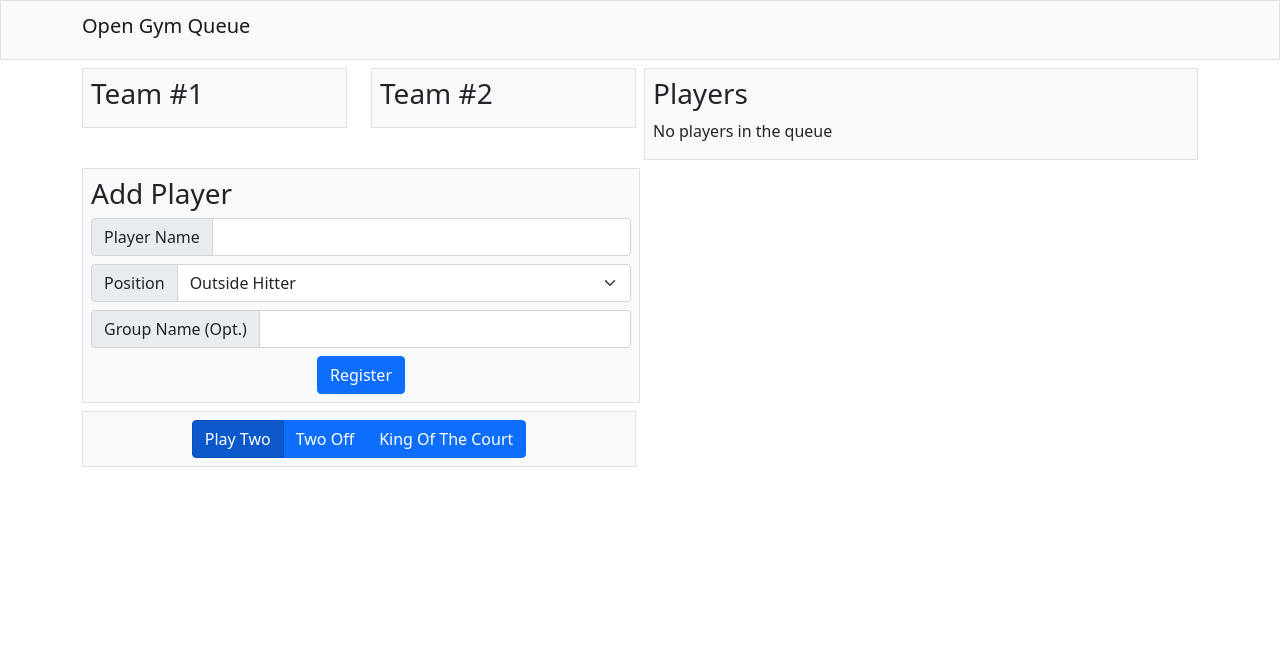
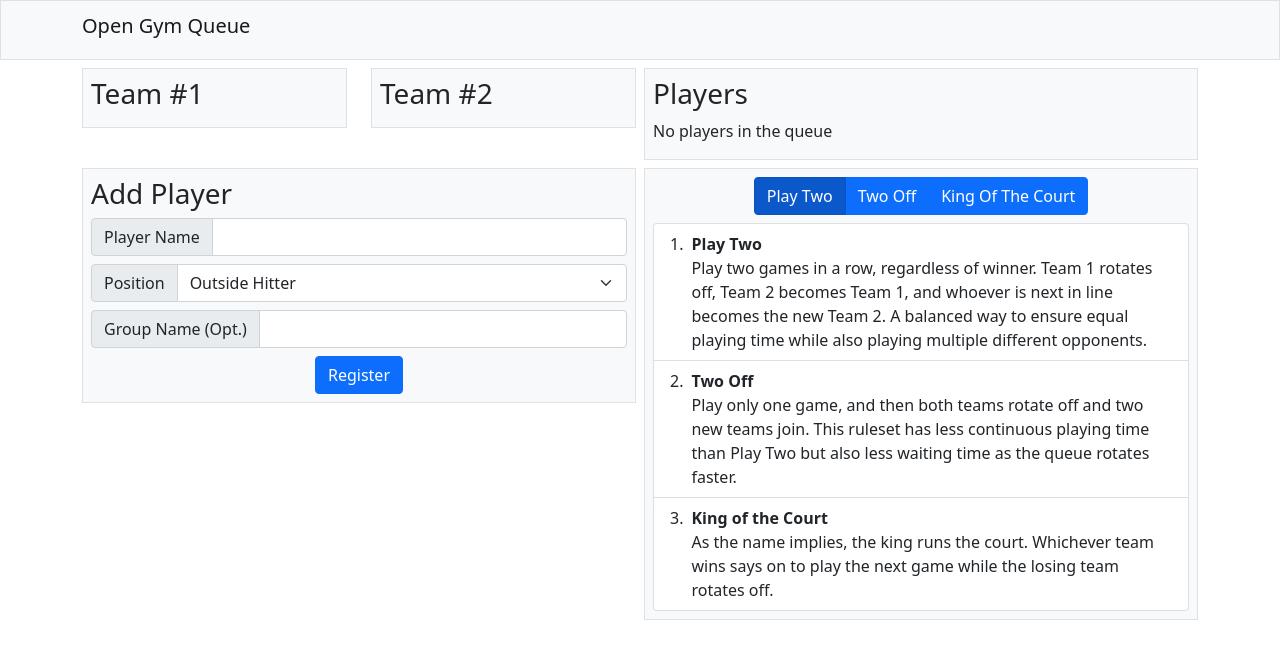
Before and after one commit to yusufvg/open-gym-queue, a React (Create React App) app: page / in a window 1280 px wide. Shown: the top 658 px of the page. Built offline with nearby package versions, Linux system fonts and the light colour scheme.

Commit message:
margin fix ruleset explinations

```diff
--- a/src/components/AddPlayerWindow.jsx
+++ b/src/components/AddPlayerWindow.jsx
@@ -33,7 +33,7 @@ class AddPlayerWindow extends React.Component {
   render() {
     return (
       <div className="col-12 col-md-6">
-        <div className="border bg-light p-2 h-100 w-100 d-inline-block">
+        <div className="border bg-light p-2 mb-2">
           <form onSubmit={this.handleSubmit}>
             <h3>Add Player</h3>
             <div className="mb-2">
--- a/src/components/QueueView.jsx
+++ b/src/components/QueueView.jsx
@@ -261,12 +261,12 @@ class QueueView extends Component {
             </div>
           </div>
           <div className="row gx-2">
-            <div className="mb-2">
-              <AddPlayerWindow
-                onAddPlayer={this.handleAddPlayer}
-                onAddPlayerToGroup={this.handleAddPlayerToGroup}
-              />
-            </div>
+            {/* <div className="mb-2"> */}
+            <AddPlayerWindow
+              onAddPlayer={this.handleAddPlayer}
+              onAddPlayerToGroup={this.handleAddPlayerToGroup}
+            />
+            {/* </div> */}
             <RulesetWindow
               ruleset={this.state.ruleset}
               onChangeRuleset={this.handleChangeruleset}
--- a/src/components/RulesetWindow.jsx
+++ b/src/components/RulesetWindow.jsx
@@ -3,8 +3,9 @@ import React from "react";
 const RulesetWindow = ({ ruleset, onChangeRuleset }) => {
   return (
     <div className="col-12 col-md-6">
-      <div className=" mb-2 text-center ">
+      <div className=" mb-2  ">
         <div className="border bg-light p-2">
+          <div className="text-center mb-2">
             <div className="btn-group">
               <button
                 className={
@@ -32,6 +33,34 @@ const RulesetWindow = ({ ruleset, onChangeRuleset }) => {
               </button>
             </div>
           </div>
+          <ol class="list-group list-group-numbered">
+            <li class="list-group-item d-flex justify-content-between align-items-start">
+              <div class="ms-2 me-auto">
+                <div class="fw-bold">Play Two</div>
+                Play two games in a row, regardless of winner. Team 1 rotates
+                off, Team 2 becomes Team 1, and whoever is next in line becomes
+                the new Team 2. A balanced way to ensure equal playing time
+                while also playing multiple different opponents.
+              </div>
+            </li>
+            <li class="list-group-item d-flex justify-content-between align-items-start">
+              <div class="ms-2 me-auto">
+                <div class="fw-bold">Two Off</div>
+                Play only one game, and then both teams rotate off and two new
+                teams join. This ruleset has less continuous playing time than
+                Play Two but also less waiting time as the queue rotates faster.
+              </div>
+            </li>
+            <li class="list-group-item d-flex justify-content-between align-items-start">
+              <div class="ms-2 me-auto">
+                <div class="fw-bold">King of the Court</div>
+                As the name implies, the king runs the court. Whichever team
+                wins says on to play the next game while the losing team rotates
+                off.
+              </div>
+            </li>
+          </ol>
+        </div>
       </div>
     </div>
   );
```
Lines whose indentation alone changed are shown as unchanged.
